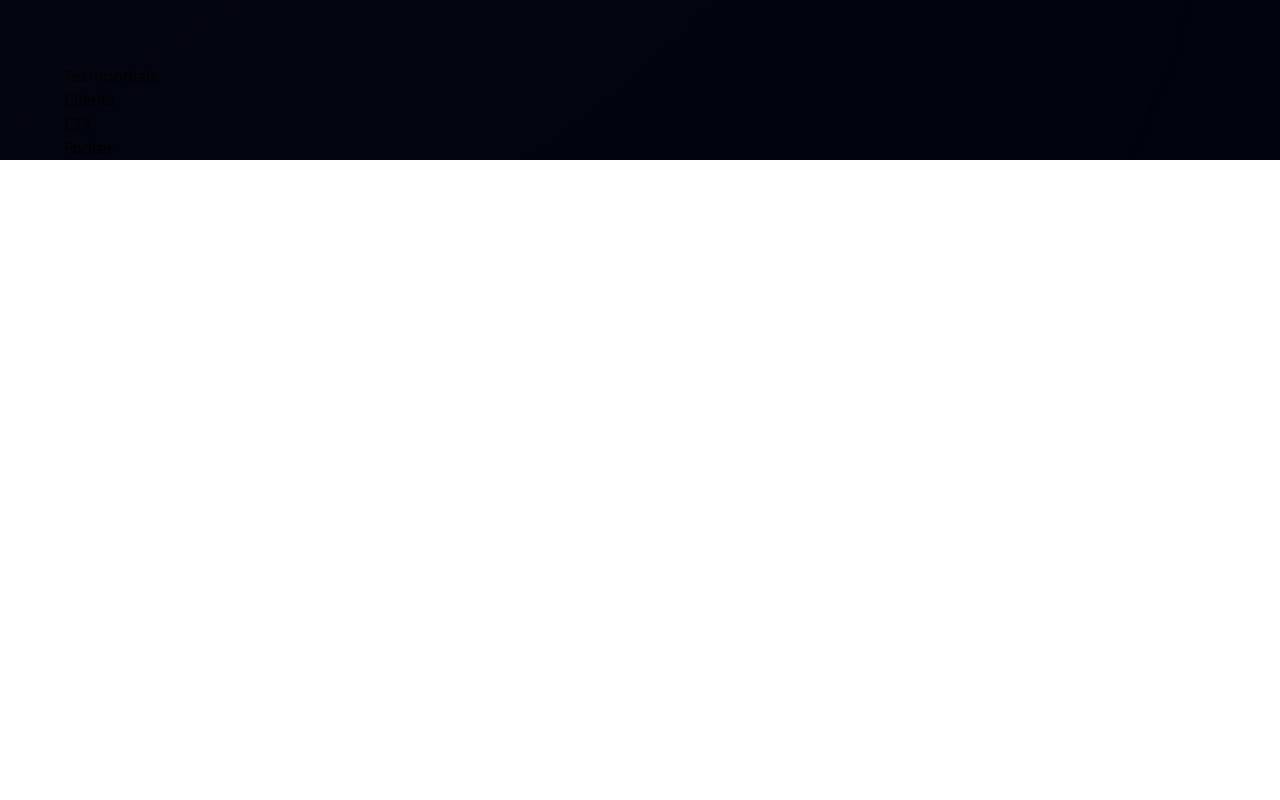
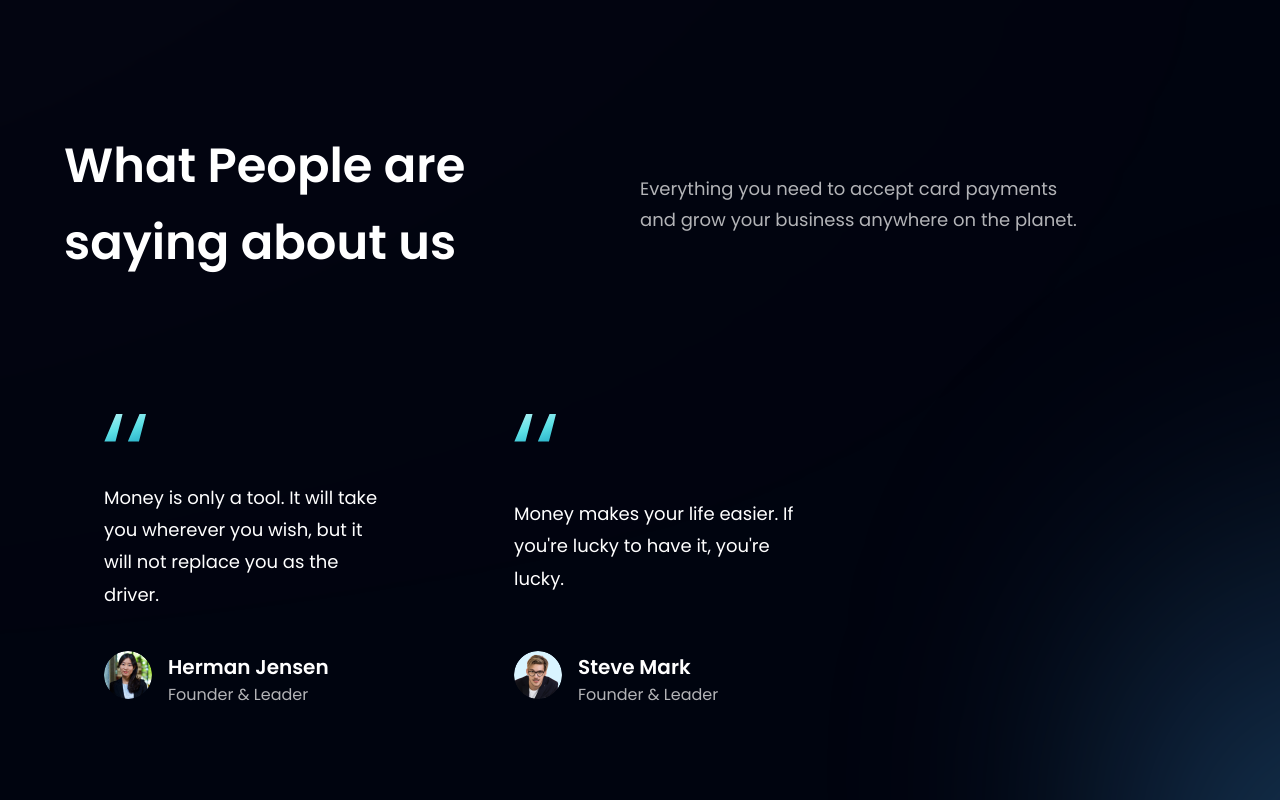
Before and after one commit to ImrulkayeSifat/Responsive-Landing-Website, a React (Vite) app: page / in a window 1280 px wide. Shown: the part 2740-3540 px from the top of the page. Before the commit the page ends 2900 px from the top, so only its background shows below. Built offline with nearby package versions, Linux system fonts and the light colour scheme.

Commit message:
testimonial section

```diff
--- a/src/components/FeedbackCard.tsx
+++ b/src/components/FeedbackCard.tsx
@@ -1,8 +1,25 @@
-import React from 'react'
+import { quotes } from "../assets";
 
-const FeedbackCard = () => {
+const FeedbackCard = ({ content, name, title, img }:{ content:string, name:string, title:string, img:any }) => {
   return (
-    <div>FeedbackCard</div>
+    <div className="flex justify-between flex-col px-10 py-12 rounded-[20px]  max-w-[370px] md:mr-10 sm:mr-5 mr-0 my-5 feedback-card">
+      <img src={quotes} alt="double_quotes" className="w-[42.6px] h-[27.6px] object-contain" />
+      <p className="font-poppins font-normal text-[18px] leading-[32.4px] text-white my-10">
+        {content}
+      </p>
+
+      <div className="flex flex-row">
+        <img src={img} alt={name} className="w-[48px] h-[48px] rounded-full" />
+        <div className="flex flex-col ml-4">
+          <h4 className="font-poppins font-semibold text-[20px] leading-[32px] text-white">
+            {name}
+          </h4>
+          <p className="font-poppins font-normal text-[16px] leading-[24px] text-dimWhite">
+            {title}
+          </p>
+        </div>
+      </div>
+    </div>
   )
 }
 
--- a/src/components/Testimonials.tsx
+++ b/src/components/Testimonials.tsx
@@ -1,8 +1,28 @@
-import React from 'react'
+import { feedback } from "../constants";
+import styles from "../style";
+import FeedbackCard from "./FeedbackCard";
 
 const Testimonials = () => {
   return (
-    <div>Testimonials</div>
+    <section id="clients" className={`${styles.paddingY} ${styles.flexCenter} flex-col relative `}>
+      <div className="absolute z-[0] w-[60%] h-[60%] -right-[50%] rounded-full blue__gradient bottom-40" />
+
+      <div className="w-full flex justify-between items-center md:flex-row flex-col sm:mb-16 mb-6 relative z-[1]">
+        <h2 className={styles.heading2}>
+          What People are <br className="sm:block hidden" /> saying about us
+        </h2>
+        <div className="w-full md:mt-0 mt-6">
+          <p className={`${styles.paragraph} text-left max-w-[450px]`}>
+            Everything you need to accept card payments and grow your business
+            anywhere on the planet.
+          </p>
+        </div>
+      </div>
+
+      <div className="flex flex-wrap sm:justify-start justify-center w-full feedback-container relative z-[1]">
+        {feedback.map((card) => <FeedbackCard key={card.id} {...card} />)}
+      </div>
+    </section>
   )
 }
 
```
